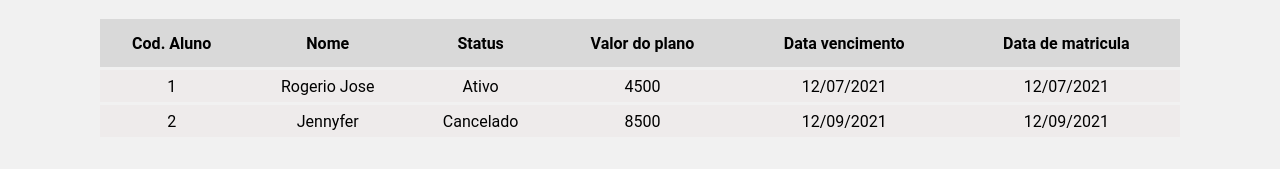
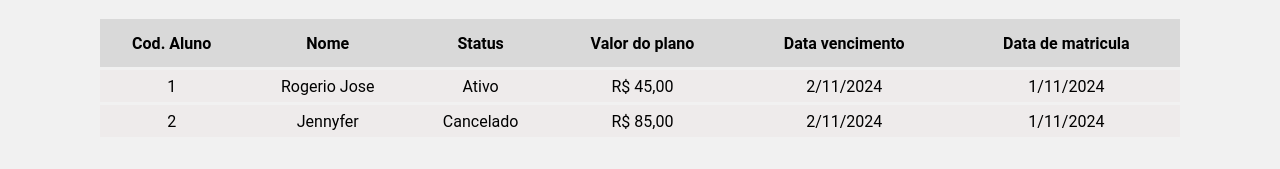
Before and after one commit to Rogerio-17/academiafit, a Next.js app: page / in a window 1280 px wide. Shown: the part 217-386 px from the top of the page. Built offline with nearby package versions, Linux system fonts and the light colour scheme.

Commit message:
masc nas datas e logica de vencimento

```diff
--- a/package.json
+++ b/package.json
@@ -11,6 +11,7 @@
   "dependencies": {
     "@hookform/resolvers": "^3.3.4",
     "@prisma/client": "^5.7.1",
+    "date-fns": "^3.2.0",
     "next": "14.0.4",
     "react": "^18",
     "react-dom": "^18",
--- a/src/app/components/Table/index.tsx
+++ b/src/app/components/Table/index.tsx
@@ -1,5 +1,6 @@
 'use client';
 import { TBodyContainer, THeaderConatiner, TableConatiner } from './style';
+import { CalcMaturity, FormateDate, priceFormater } from '../../utils/fomatter';
 
 interface TableProps {
   Theader: {
@@ -31,14 +32,15 @@ export default function Table({ Theader, alunos }: TableProps) {
 
       <TBodyContainer>
         {alunos.map((aluno) => {
+          const date: string = String(aluno.created);
           return (
             <tr key={aluno.id}>
               <td>{aluno.id}</td>
               <td>{aluno.name}</td>
               <td>{aluno.status}</td>
-              <td>{aluno.valor}</td>
-              <td>{aluno.created}</td>
-              <td>{aluno.created}</td>
+              <td>{priceFormater.format(String(aluno.valor / 100))}</td>
+              <td>{FormateDate(CalcMaturity(date))}</td>
+              <td>{FormateDate(aluno.created)}</td>
             </tr>
           );
         })}
--- a/src/app/page.tsx
+++ b/src/app/page.tsx
@@ -18,7 +18,7 @@ export default function Home() {
       name: 'Rogerio Jose',
       status: 'Ativo',
       valor: '4500',
-      created: '12/07/2021'
+      created: 'Wed Jan 10 2024 21:08:58 GMT-0300'
     },
 
     {
@@ -26,7 +26,7 @@ export default function Home() {
       name: 'Jennyfer',
       status: 'Cancelado',
       valor: '8500',
-      created: '12/09/2021'
+      created: 'Wed Jan 10 2024 21:08:58 GMT-0300'
     }
   ];
   return (
--- /dev/null
+++ b/src/app/utils/fomatter.ts
@@ -0,0 +1,18 @@
+import { intlFormat, addMonths } from 'date-fns';
+
+export function CalcMaturity(date: Date) {
+  return addMonths(date, 1);
+}
+
+export function FormateDate(date: string) {
+  return intlFormat(date, {
+    year: 'numeric',
+    month: 'numeric',
+    day: 'numeric'
+  });
+}
+
+export const priceFormater = new Intl.NumberFormat('pt-BR', {
+  style: 'currency',
+  currency: 'BRL'
+});
```
Also changed, not shown: 1 other file (tests, documents, lock files or other folders).
